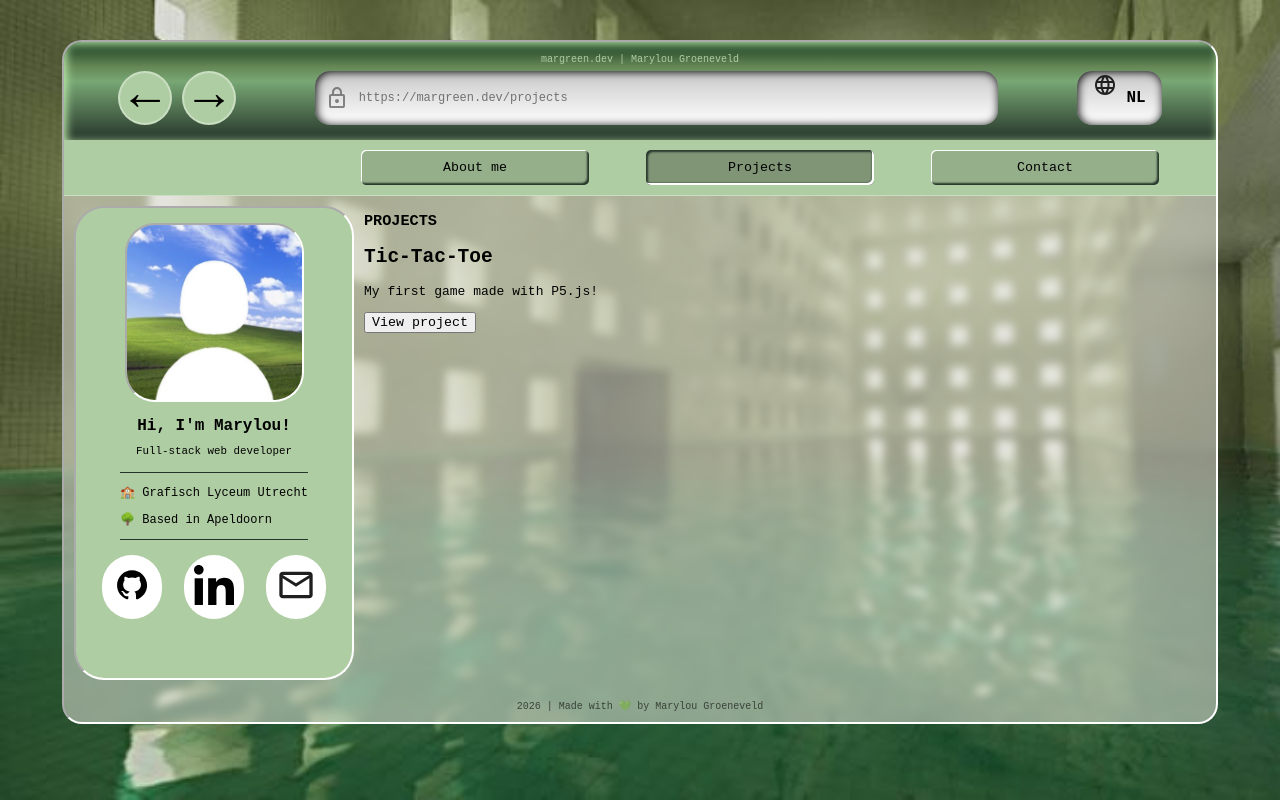
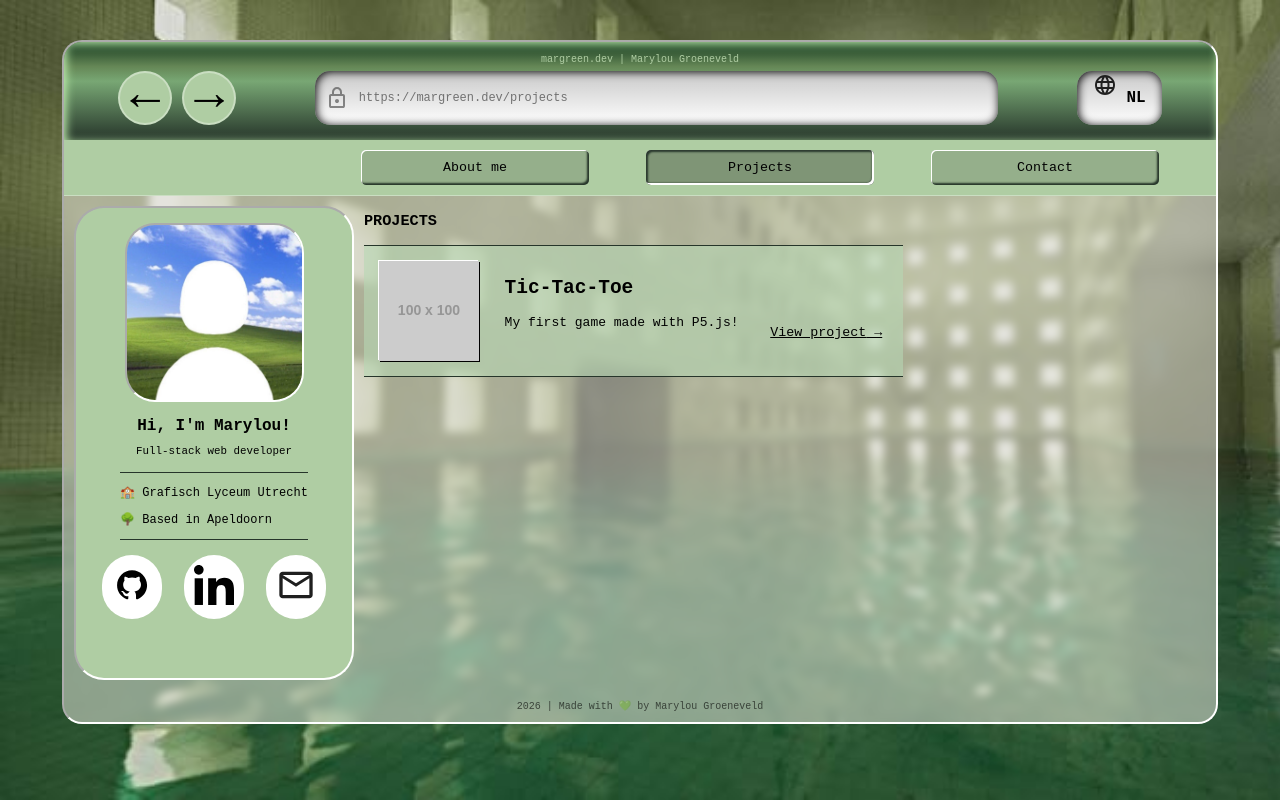
Before and after one commit to MarGreenDev/margreendev-portfolio, a React (Vite) app: page / in a window 1280 px wide. Both pictures are taken after a click on the button "Projects". Built offline with nearby package versions, Linux system fonts and the light colour scheme.

Commit message:
style project card component

```diff
--- a/src/components/projectCard.jsx
+++ b/src/components/projectCard.jsx
@@ -10,9 +10,14 @@ export default function ProjectCard({
     return (
 
         <article className="project-card">
-            <h2>{title}</h2>
 
-            <p>{description}</p>
+            <img src="https://placehold.co/100" alt="PLACEHOLDER" />
+
+            <div>
+                <h2>{title}</h2>
+
+                <p>{description}</p>
+            </div>
 
             <ViewProject
                 setActivePage={setActivePage}
--- a/src/components/viewProject.jsx
+++ b/src/components/viewProject.jsx
@@ -7,7 +7,7 @@ export default function ViewProject({ setActivePage, project }) {
     return (
         <button
             onClick={() => setActivePage(project)}>
-            {t("project-card.view-button")}
+            {t("project-card.view-button")} →
         </button>
     );
 }
--- a/src/index.css
+++ b/src/index.css
@@ -2,6 +2,8 @@
   --background-color: rgba(241, 240, 231, 0.5);
   --primary-color: #26352A;
   --secondary-color: #AFCDA3;
+
+  --project-card-bg: rgba(184, 216, 181, 0.6);
 }
 
 html {
@@ -408,6 +410,42 @@ aside .where p {
   margin: 0 auto;
 }
 
+/* PROJECT CARD!!!!!! */
+
+.project-card {
+  display: flex;
+  justify-content: flex-start;
+  gap: 2vw;
+
+  padding: 15px;
+  width: fit-content;
+
+  background-color: var(--project-card-bg);
+
+  border-top: var(--primary-color) solid 1px;
+  border-bottom: var(--primary-color) solid 1px;
+
+  button {
+    align-self: flex-end;
+    margin-bottom: 20px;
+
+    background: transparent;
+    border: none;
+
+    text-decoration: underline;
+
+    cursor: pointer;
+  }
+
+  img {
+    width: 100px;
+    height: 100px;
+
+    box-shadow: white -1px -1px,
+      black 1px 1px;
+  }
+}
+
 footer {
   display: flex;
   justify-content: center;
```
